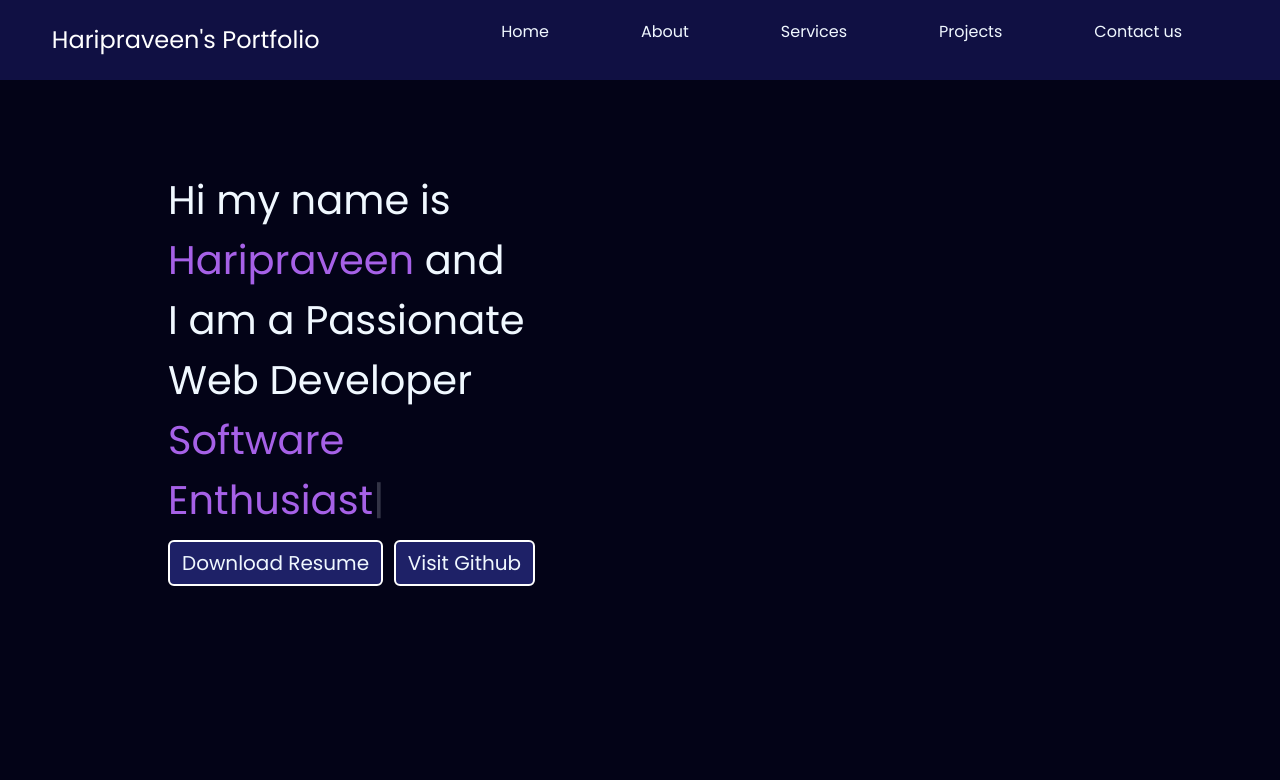
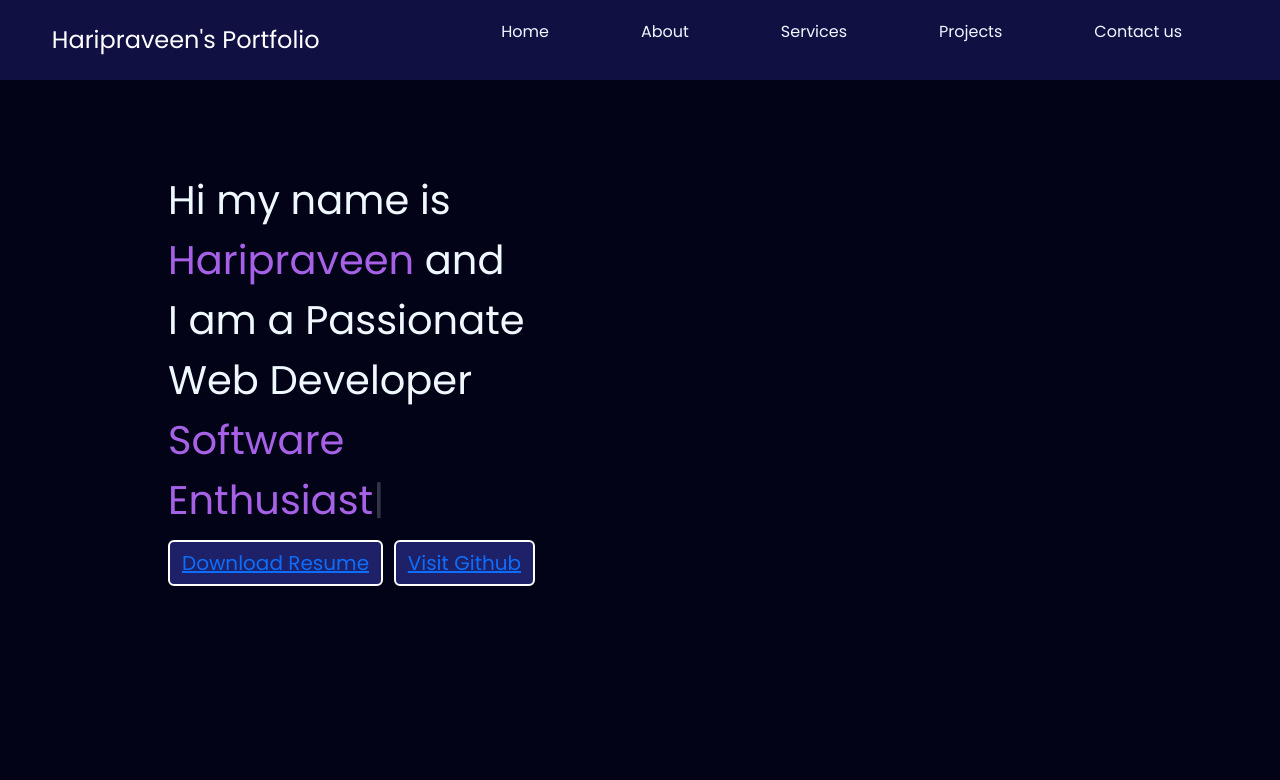
Before and after one commit to Haripraveen-Chenna/Portfolio, a plain HTML site: page index.html in a window 1280 px wide. Shown: the top 780 px of the page. Drawn offline with nearby package versions, Linux system fonts and the light colour scheme; a script that the page names is missing.

Commit message:
Update index.html

```diff
--- a/index.html
+++ b/index.html
@@ -34,8 +34,8 @@
         Hi my name is <span class="purple">Haripraveen</span> and <div>I am a Passionate Web Developer</div>
         <span id="element"></span>
         <div class="buttons">
-            <button class="btn">Download Resume</button>
-            <button class="btn">Visit Github</button>
+            <button class="btn"><a href="https://drive.google.com/drive/folders/1FRew3pujLCRfLI0alxaD1rxm220CvSIY?usp=drive_link">Download Resume</a></button>
+            <button class="btn"><a href="https://github.com/Haripraveen-Chenna">Visit Github</a></button>
         </div>
 
       </div>
```
